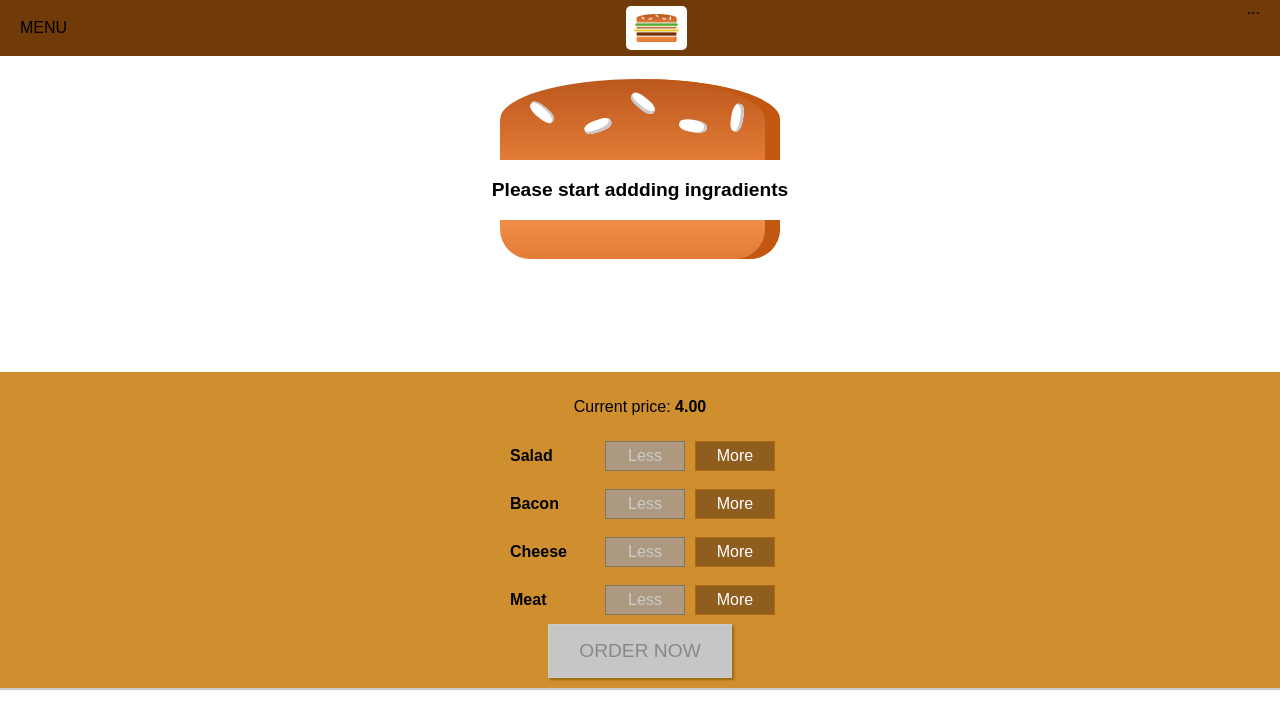
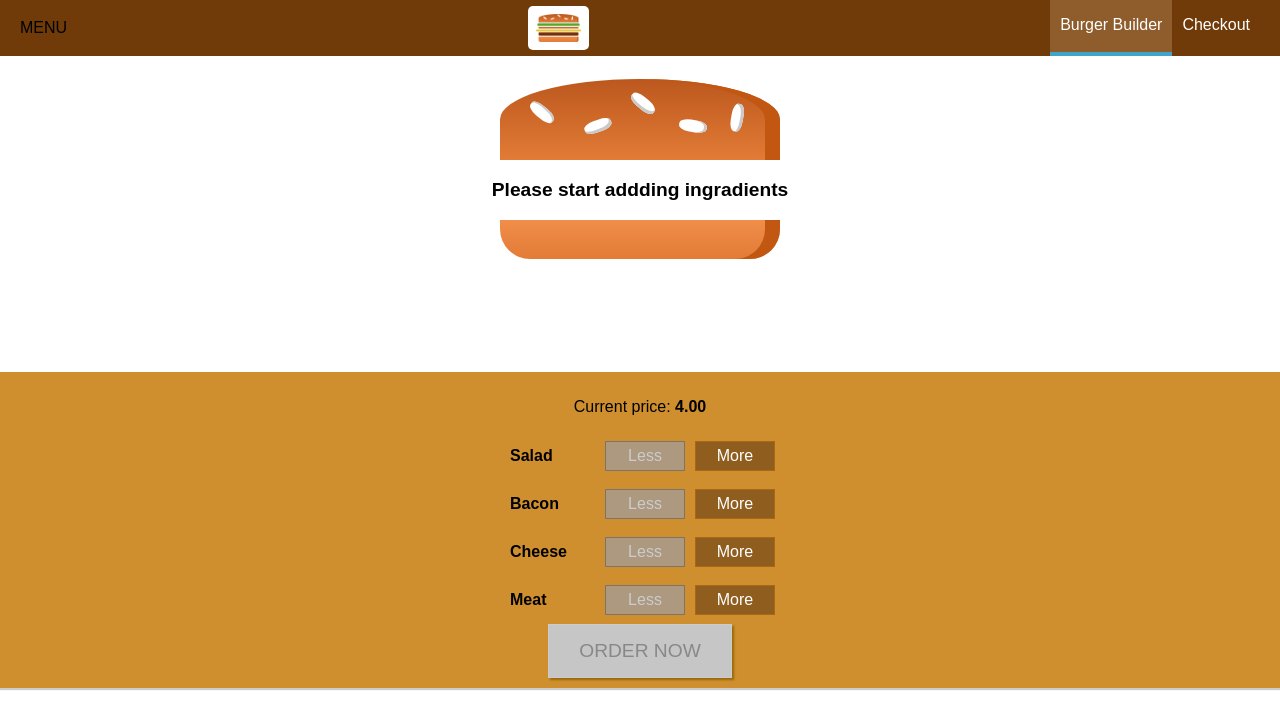
Before and after one commit to YakubuAmidu/SandwitchBuilder, a React (Create React App) app: page / in a window 1280 px wide. Shown: the top 728 px of the page. Built offline with nearby package versions, Linux system fonts and the light colour scheme.

Commit message:
Commiting changes

```diff
--- a/src/components/Navigation/NavigationItem/NavigationItem.js
+++ b/src/components/Navigation/NavigationItem/NavigationItem.js
@@ -1,12 +1,12 @@
 import React from "react";
 
-import './NavigationItem';
+import './NavigationItem.css';
 
 const NavigationItem = (props) => {
   return(
     <li className="NavigationItem">
     <a href={props.link}
-     className={props.active ? active : null}
+     className={props.active ? "active" : null}
     >{props.children}</a>
     </li>
   )
--- a/src/components/Navigation/NavigationItems/NavigationItems.js
+++ b/src/components/Navigation/NavigationItems/NavigationItems.js
@@ -1,13 +1,13 @@
 import React from "react";
 
 import './NavigationItems.css';
-import NavigationItem from "./NavigationItem";
+import NavigationItem from "../NavigationItem/NavigationItem";
 
 const NavigationItems = () => {
   return(
     <ul className="NavigationItems">
-      <NavigationItem>Burger Builder</NavigationItem>
-      <NavigationItem>Checkout</NavigationItem>
+      <NavigationItem link="/" active>Burger Builder</NavigationItem>
+      <NavigationItem link="/">Checkout</NavigationItem>
     </ul>
   )
 }
--- a/src/components/Navigation/Toolbar/Toolbar.js
+++ b/src/components/Navigation/Toolbar/Toolbar.js
@@ -1,6 +1,7 @@
 import React from "react";
 import './Toolbar.css';
 import Logo from "../../Logo/Logo";
+import NavigationItems from '../NavigationItems/NavigationItems';
 
 const Toolbar = (props) => {
   return(
@@ -8,7 +9,7 @@ const Toolbar = (props) => {
      <div>MENU</div>
      <Logo />
      <nav>
-       ...
+       <NavigationItems />
      </nav>
     </header>
   )
```
Also changed, not shown: src/components/Navigation/SideDrawer/SideDrawer.css (added, +27 -0 lines), src/components/Navigation/SideDrawer/SideDrawer.js (added, +18 -0 lines), 1 other file (tests, documents, lock files or other folders).
